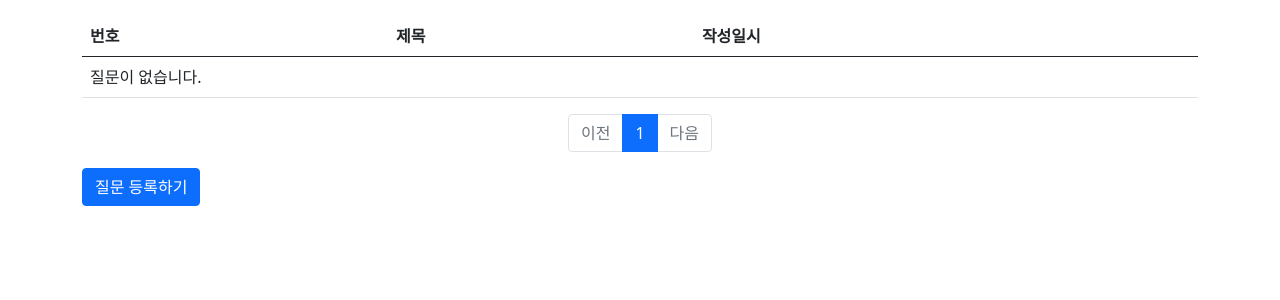
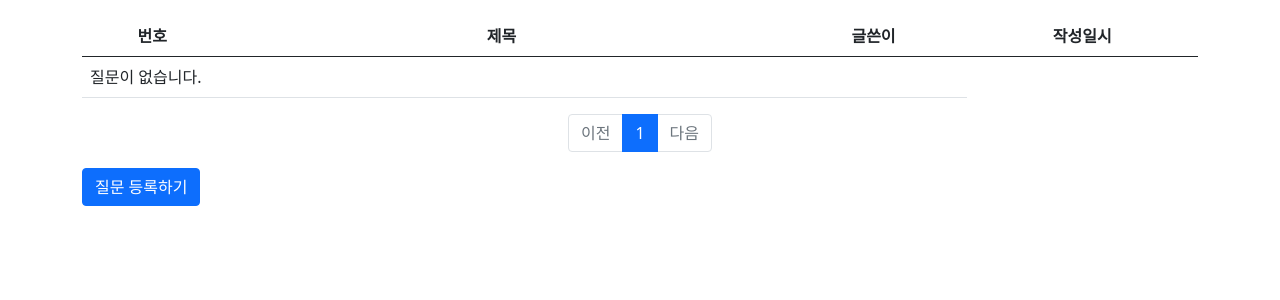
Before and after one commit to seongwoo-choi/django_practice, a Django app: page / in a window 1280 px wide. Shown: the part 57-357 px from the top of the page. Run offline with Django 3.2, Linux system fonts and the light colour scheme; data that the repository does not hold is empty; some libraries are stand-ins or nearby versions.

Commit message:
게시물 글쓴이 추
- question.author.username 을 question_detail, question_list 에 추가

```diff
--- a/templates/pybo/question_detail.html
+++ b/templates/pybo/question_detail.html
@@ -8,7 +8,8 @@
                     {{ question.content }}
                 </div>
                 <div class="d-flex justify-content-end">
-                    <div class="badge text-black p-2">
+                    <div class="badge text-black p-2 text">
+                        <div class="mb-2">{{ question.author.username }}</div>
                         {{ question.create_date }}
                     </div>
                 </div>
--- a/templates/pybo/question_list.html
+++ b/templates/pybo/question_list.html
@@ -4,21 +4,24 @@
     <div class="container my-3">
         <table class="table">
             <thead>
-        <tr class="thead-dark">
+            <tr class="text-center thead-dark">
                 <th>번호</th>
-            <th>제목</th>
+                <th style="width:50%">제목</th>
+                <th>글쓴이</th>
                 <th>작성일시</th>
             </tr>
             </thead>
             <tbody>
             {% if question_list %}
                 {% for question in question_list %}
-        <tr>
+                    <tr class="text-center">
+                    <tr class="text-center">
+                    <tr class="text-center">
                         <td>
                             <!-- 번호 = 전체건수 - 시작인덱스 - 현재인덱스 + 1 -->
                             {{ question_list.paginator.count|sub:question_list.start_index|sub:forloop.counter0|add:1 }}
                         </td>
-            <td>
+                        <td class="text">
                             <a href="{% url 'pybo:detail' question.id %}">{{ question.subject }}</a>
                             {% if question.answer_set.count > 0 %}
                                 <span class="text-danger small ml-2">
@@ -26,6 +29,7 @@
                                  </span>
                             {% endif %}
                         </td>
+                        <td>{{ question.author.username }}</td>
                         <td>{{ question.create_date }}</td>
                     </tr>
                 {% endfor %}
```
Lines whose indentation alone changed are shown as unchanged.
